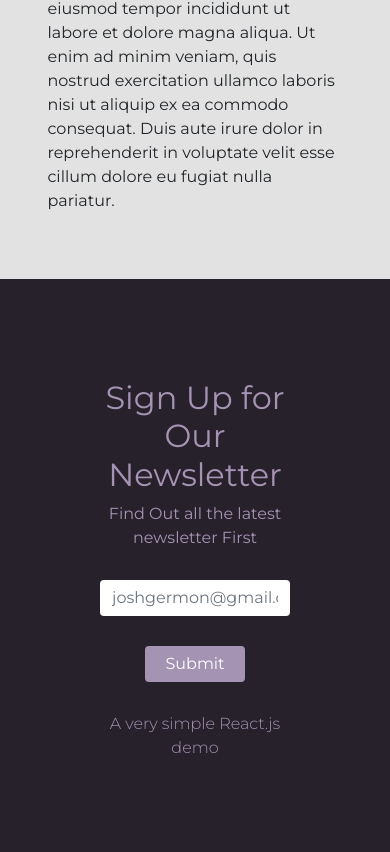
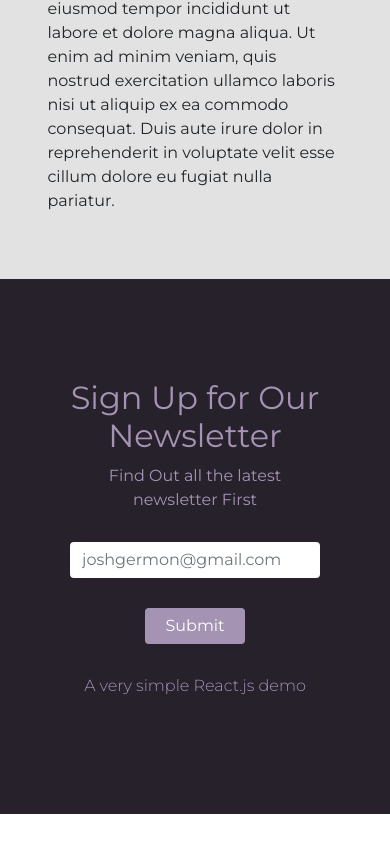
Before and after one commit to joshgermon/Responsive.com, a plain HTML site: page index.html in a window 390 px wide. Shown: the part 3534-4386 px from the top of the page. After the commit the page ends 4348 px from the top, so only its background shows below. Drawn offline with nearby package versions, Linux system fonts and the light colour scheme.

Commit message:
Padding Update for Email Form on Mobile
Changed left & right padding values for email form to look better on mobile.

```diff
--- a/CSS/styles.css
+++ b/CSS/styles.css
@@ -103,7 +103,7 @@ i:hover {
     text-align: center;
     background-color: #27212c;
     color: #a593b4;
-    padding: 100px;
+    padding: 100px 70px 100px 70px;
     display: flex;
     align-items: center;
     justify-content: center;
```
